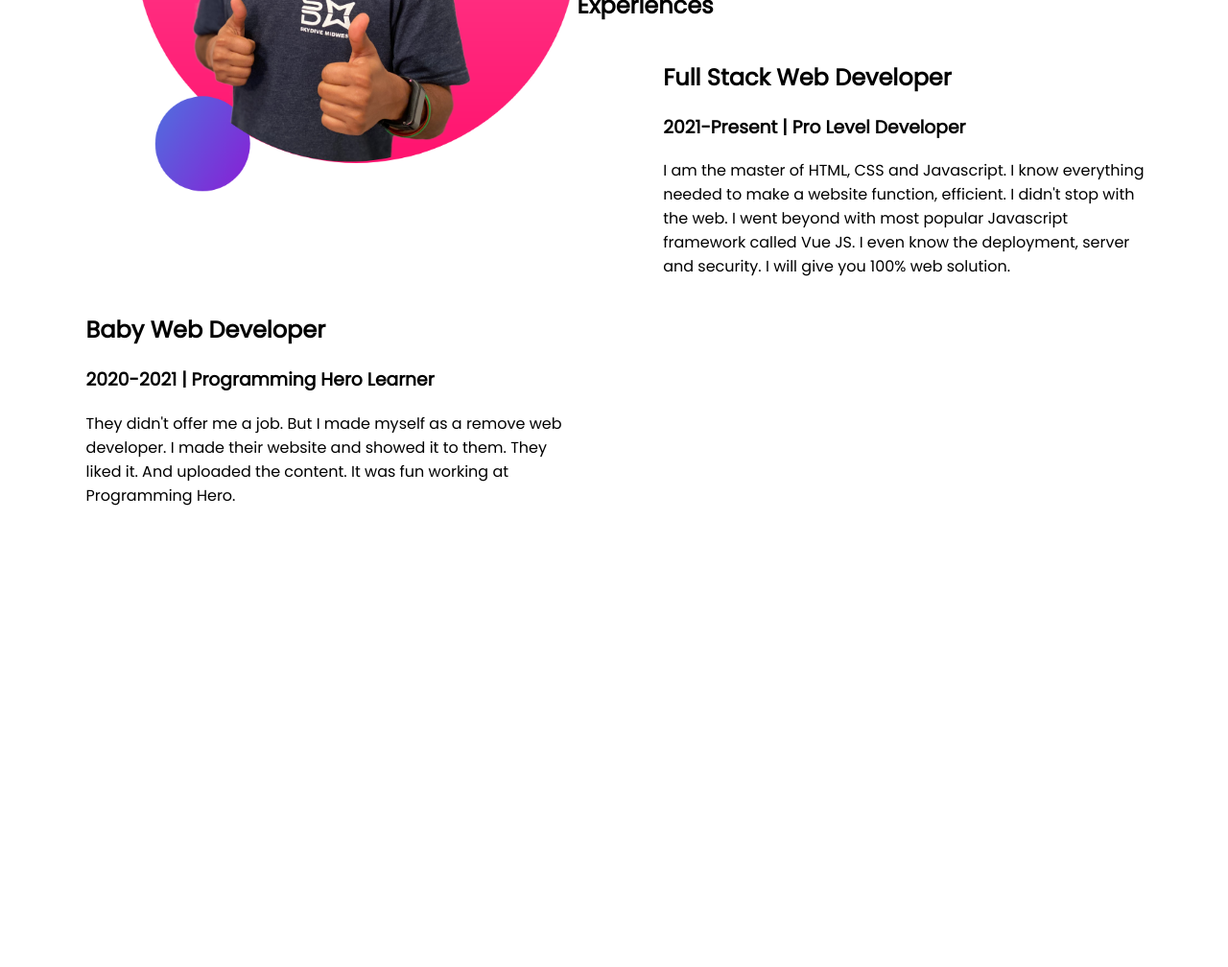
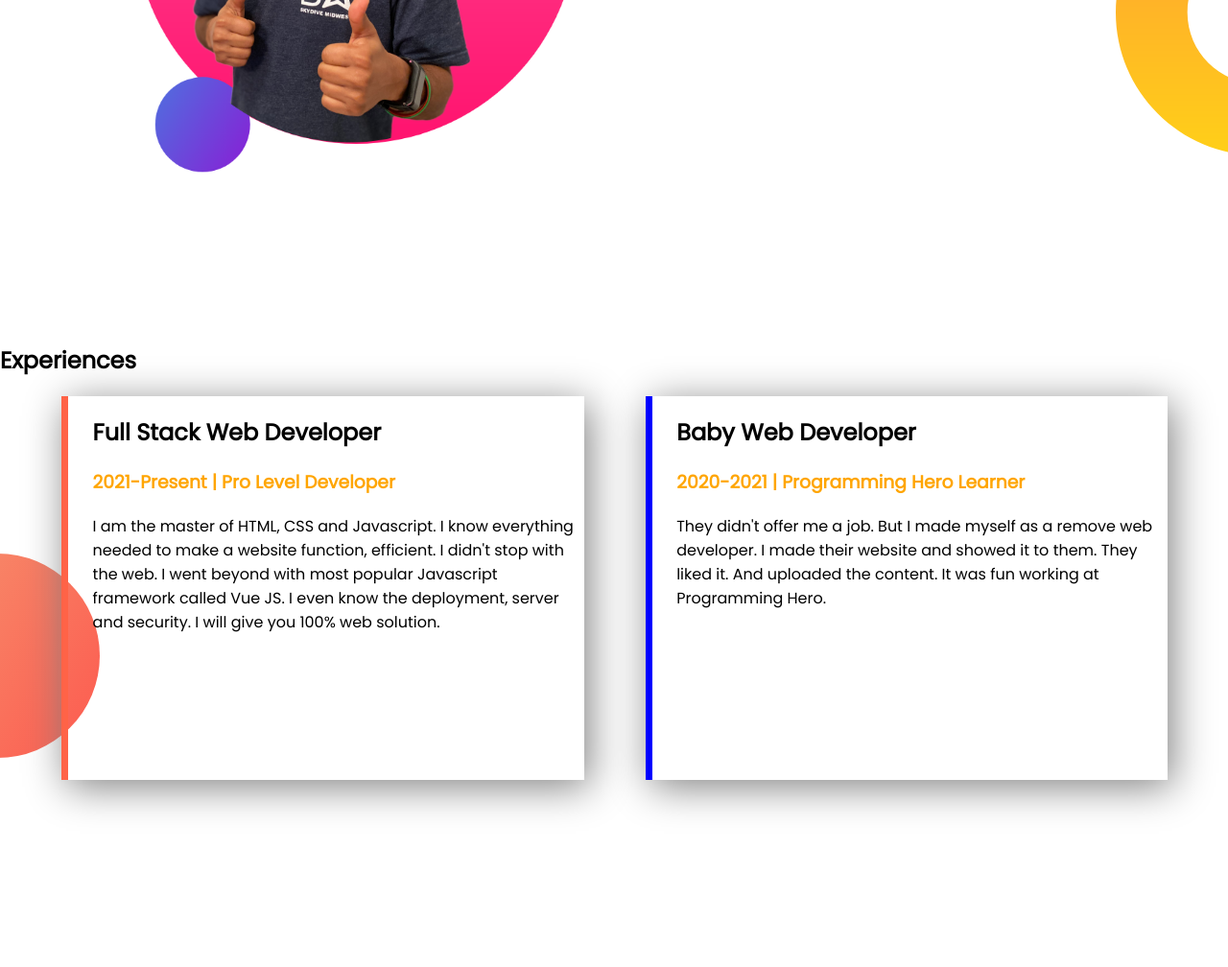
Before and after one commit to Rasel91/my-first-portfliosite, a plain HTML site: page index.html in a window 1280 px wide. Shown: the part 827-1835 px from the top of the page at 96% size. Before the commit the page ends 1372 px from the top, so only its background shows below. Drawn offline with Linux system fonts and the light colour scheme.

Commit message:
drem add

```diff
--- a/index.html
+++ b/index.html
@@ -20,11 +20,12 @@
                 <a class="ancor_button" target="_blank"  href="https://www.linkedin.com/in/md-sheke-rasel-8786101a3/">HIRE ME</a>
             </div>
             <div class="width_define">
-           <img src="images/jhankar.png" alt="#">
+            <img src="images/jhankar.png" alt="">
             </div>
         </secetion>
 
-    <secetion class="dream-area">
+
+        <section class="dream-area">
 
             <div class="width_define">
                 <img src="images/jhankar2.png" alt="#">
@@ -37,8 +38,9 @@
 
                 <a class="ancor_button" target="_blank"  href="https://www.linkedin.com/in/md-sheke-rasel-8786101a3/"> Download Here</a>
             </div>
+        </section>
 
-    </secetion>
+
 
         <section class="experience-area">
             <h2>Experiences</h2>
--- a/style.css
+++ b/style.css
@@ -7,7 +7,7 @@ section{
     padding-bottom: 150px;
 }
 .welecome{
-    /* display: flex; */
+    display: flex;
     background-image: url("images/top-banner.png");
     background-repeat: no-repeat;
 
@@ -15,7 +15,7 @@ section{
 
 h1{
     font-size: 50px;
-    /* font-weight: 700; */
+
 }
 
 .width_define {
@@ -43,5 +43,26 @@ h1{
 .dream-area{
     background-image: url("images/dream-bg.png");
     background-repeat: no-repeat;
+    background-position: right;
+}
+.experience-area{
+    background-image: url("images/exp-bg.png");
+    background-repeat: no-repeat;
     background-position: left;
 }
+.experience-area h3{
+    color: orange;
+}
+
+.experience-area div{
+    box-shadow: 5px 7px 40px gray;
+    height: 80%;
+}
+#full-stack{
+    border-left: 7px solid tomato;
+}
+#baby-web{
+    border-left: 7px solid;
+    border-image: linear-gradient(blue 100%, cyan 100%);
+    border-image-slice: 1;
+}
```
Lines whose indentation alone changed are shown as unchanged.
